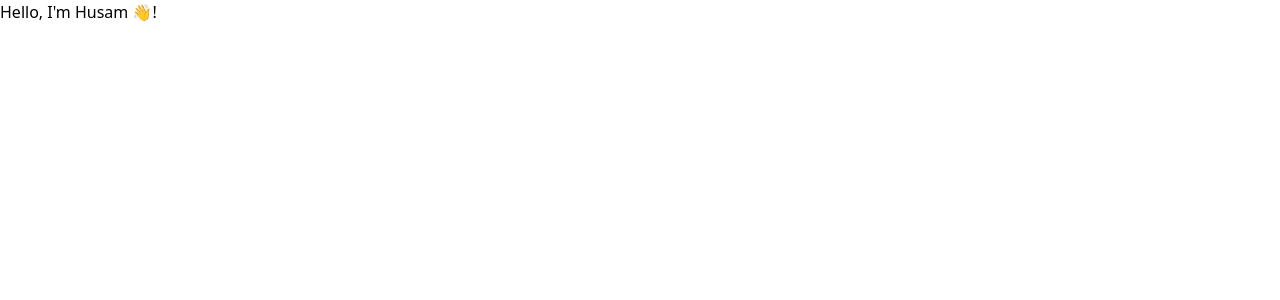
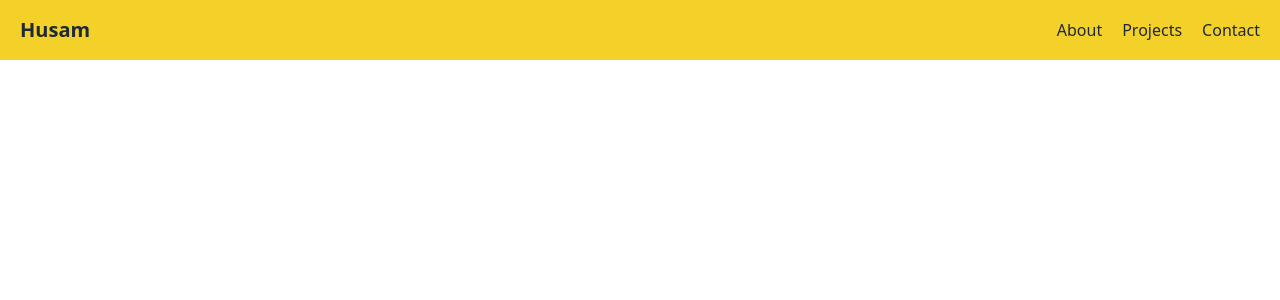
Before and after one commit to husamXA1/husam-portfolio, a Next.js app: page / in a window 1280 px wide. Shown: the top 300 px of the page. Built offline with nearby package versions, Linux system fonts and the light colour scheme.

Commit message:
Add Header component and update global styles

```diff
--- /dev/null
+++ b/app/components/Header.tsx
@@ -0,0 +1,36 @@
+"use client";
+
+import Link from "next/link";
+import { useState } from "react";
+import { FaBars, FaTimes } from "react-icons/fa";
+
+export default function Header() {
+
+    const [showMenu, setShowMenu] = useState(false);
+  return (
+    <header className="bg-[#f3d129] text-gray-800">
+      <div className="container flex justify-between items-center py-4">
+        <Link href="#"><h1 className="font-bold text-xl">Husam</h1></Link>
+        <nav className={`md:flex ${!showMenu && "hidden"} max-md:absolute top-0 left-0 max-md:w-full max-md:h-screen max-md:bg-[#f3d129] flex justify-center items-center`}>
+          <ul className="md:flex gap-5">
+            <li>
+              <Link href="#about">About</Link>
+            </li>
+            <li>
+              <Link href="#projects">Projects</Link>
+            </li>
+            <li>
+              <Link href="#contact">Contact</Link>
+            </li>
+          </ul>
+          <button className="md:hidden absolute top-5 right-5" onClick={() => setShowMenu(false)}>
+            <FaTimes size={24} />
+          </button>
+        </nav>
+        <button className="md:hidden" onClick={() => setShowMenu(true)}>
+            <FaBars size={24} />
+        </button>
+      </div>
+    </header>
+  );
+}
--- a/app/globals.css
+++ b/app/globals.css
@@ -5,3 +5,7 @@
 :root {
   --theme-color: #f3d129;
 }
+
+.container {
+  @apply mx-auto px-5;
+}
--- a/app/page.tsx
+++ b/app/page.tsx
@@ -1,5 +1,9 @@
+import Header from "./components/Header"
+
 export default function Home() {
   return (
-    <h1>Hello, I'm Husam 👋!</h1>
+    <main>
+      <Header />
+    </main>
   );
 }
```
Also changed, not shown: package.json (+6 -5 lines), 1 other file (tests, documents, lock files or other folders).
